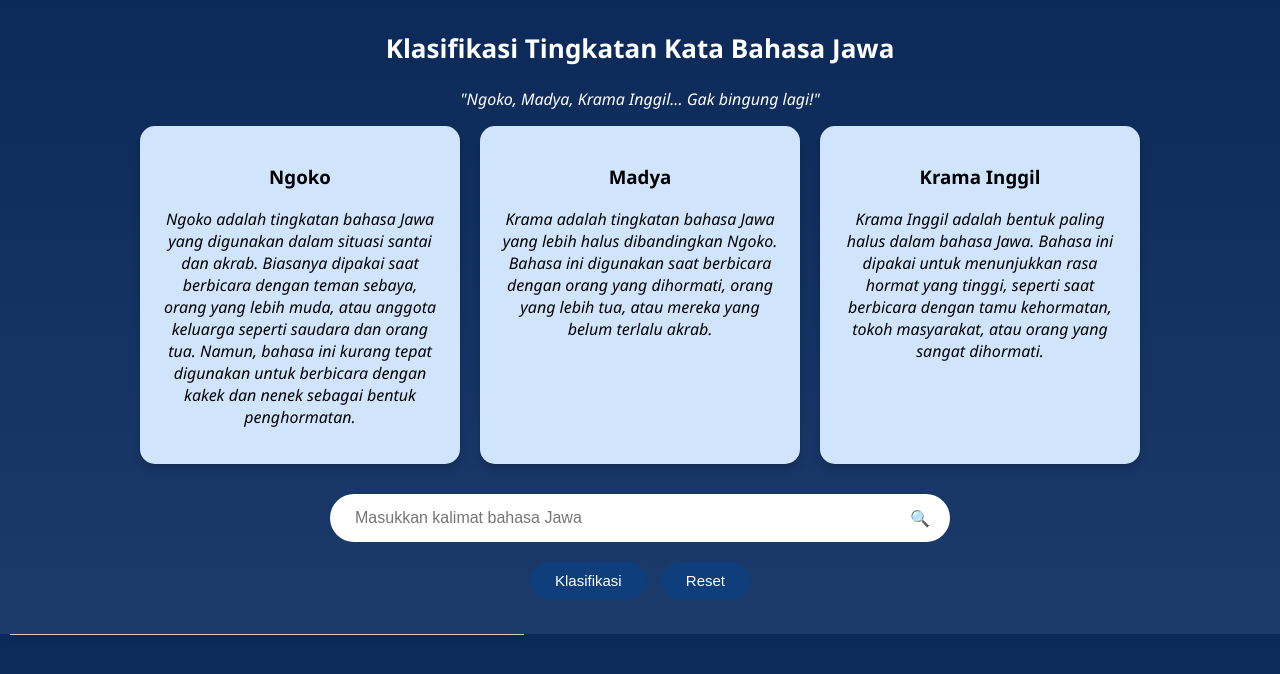
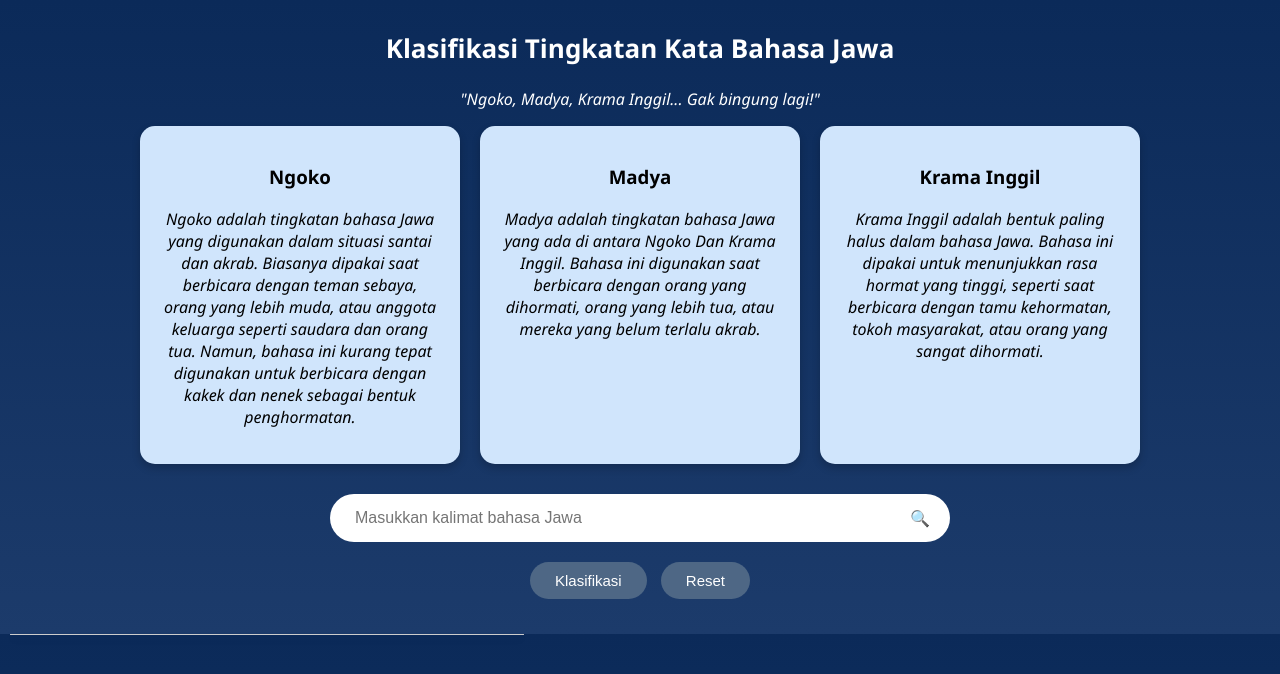
Before and after one commit to Deazulfa/klasifikasi_jawa, a Flask app: page / in a window 1280 px wide. Shown: the top 674 px of the page. Run offline with Flask 3, Linux system fonts and the light colour scheme; parts of the project's set-up code (start-up, migrations or seed data) failed here and were passed over.

Commit message:
ubah warna button

```diff
--- a/static/style.css
+++ b/static/style.css
@@ -78,7 +78,7 @@
         }
 
         button {
-            background-color: #0e3f7c;
+            background-color: #4e6785;
             color: white;
             border: none;
             padding: 10px 25px;
--- a/templates/index.html
+++ b/templates/index.html
@@ -19,7 +19,7 @@
         </div>
         <div class="card">
             <h3>Madya</h3>
-            <p>Krama adalah tingkatan bahasa Jawa yang lebih halus dibandingkan Ngoko.
+            <p>Madya adalah tingkatan bahasa Jawa yang ada di antara Ngoko Dan Krama Inggil.
                 Bahasa ini digunakan saat berbicara dengan orang yang dihormati, orang yang lebih tua, atau mereka yang belum terlalu akrab.</p>
         </div>
         <div class="card">
```
